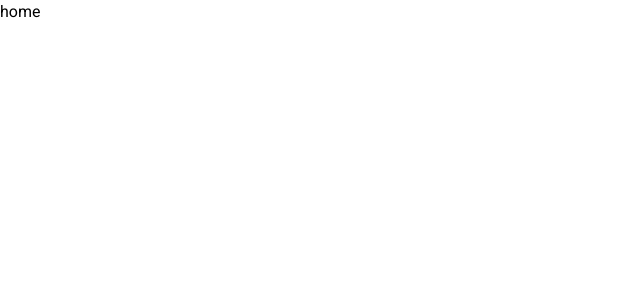
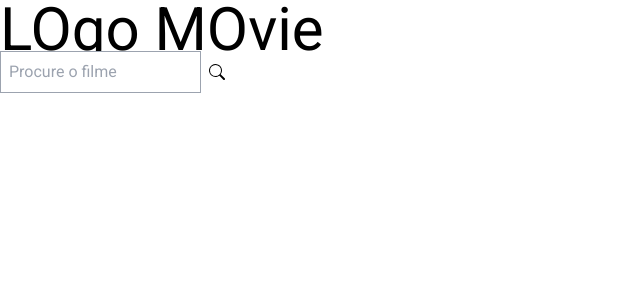
Before and after one commit to Kauedamasceno/TheRateMoviesDev, a Next.js app: page / in a window 1280 px wide. Shown: the top 300 px of the page, without its empty margins (0-640 px from the left). Built offline with nearby package versions, Linux system fonts and the light colour scheme.

Commit message:
Adding search function

```diff
--- /dev/null
+++ b/src/actions/searchFormAction.ts
@@ -0,0 +1,10 @@
+'use server'
+export const searchFormAction = async (formData: FormData) => {
+  const search = formData.get('search');
+
+  // Corrected API path
+  const data = await fetch(`${process.env.URL_BASE}/api/search?query=${search}`);
+
+  console.log(await data.json())
+
+};
--- a/src/app/page.tsx
+++ b/src/app/page.tsx
@@ -1,10 +1,11 @@
+import Header from '@/components/Header/header';
 
 
 export default function Home() {
-
+  console.log("server");
   return (
-    <div className=''>
-      home
+    <div className="">
+      <Header />
     </div>
   );
 }
--- a/src/components/Header/header.tsx
+++ b/src/components/Header/header.tsx
@@ -1,5 +1,7 @@
 import React from "react";
 import Logo from "../Logo/logo";
+import Search from '../Search/search';
+
 
 type Props = {};
 
@@ -7,6 +9,7 @@ const Header = (props: Props) => {
   return (
     <header>
       <Logo Name="LOgo MOvie" />
+      <Search/>
     </header>
   );
 };
--- a/src/components/Logo/logo.tsx
+++ b/src/components/Logo/logo.tsx
@@ -3,7 +3,7 @@ type LogoProps = {
 };
 
 const Logo = ({ Name }: LogoProps) => {
-  return <h1>{Name}</h1>;
+  return <h1 className='text-6xl'>{Name}</h1>;
 };
 
 export default Logo;
--- a/src/components/Search/search.tsx
+++ b/src/components/Search/search.tsx
@@ -1,32 +1,32 @@
 'use client'
-
-import { useState } from 'react';
+import { searchFormAction } from "@/actions/searchFormAction";
 
 const Search = () => {
-  const [isActive,setIsActive] = useState(false)
 
-  const handleClick = () => {
-    setIsActive(true)
-  };
+  console.log("client");
 
   return (
-    <div className='w-full'>
-      {isActive && (
-        <input type="text" className='bg-black' />
-      )}
-
+    <form
+      action={searchFormAction}
+      className="w-full h-6 flex  items-center gap-2"
+    >
+      <input
+        name="search"
+        type="text"
+        placeholder="Procure o filme"
+        className=" p-2 border outline-none border-gray-400"
+      />
+      <button type="submit">
         <svg
           xmlns="http://www.w3.org/2000/svg"
-        width="16"
-        height="16"
           fill="currentColor"
-        className="bi bi-search h-full"
+          className="bi bi-search h-4 "
           viewBox="0 0 16 16"
-        onClick={() => handleClick()}
         >
-        <path  d="M11.742 10.344a6.5 6.5 0 1 0-1.397 1.398h-.001q.044.06.098.115l3.85 3.85a1 1 0 0 0 1.415-1.414l-3.85-3.85a1 1 0 0 0-.115-.1zM12 6.5a5.5 5.5 0 1 1-11 0 5.5 5.5 0 0 1 11 0" />
+          <path d="M11.742 10.344a6.5 6.5 0 1 0-1.397 1.398h-.001q.044.06.098.115l3.85 3.85a1 1 0 0 0 1.415-1.414l-3.85-3.85a1 1 0 0 0-.115-.1zM12 6.5a5.5 5.5 0 1 1-11 0 5.5 5.5 0 0 1 11 0" />
         </svg>
-    </div>
+      </button>
+    </form>
   );
 };
 
```
Lines whose indentation alone changed are shown as unchanged.
